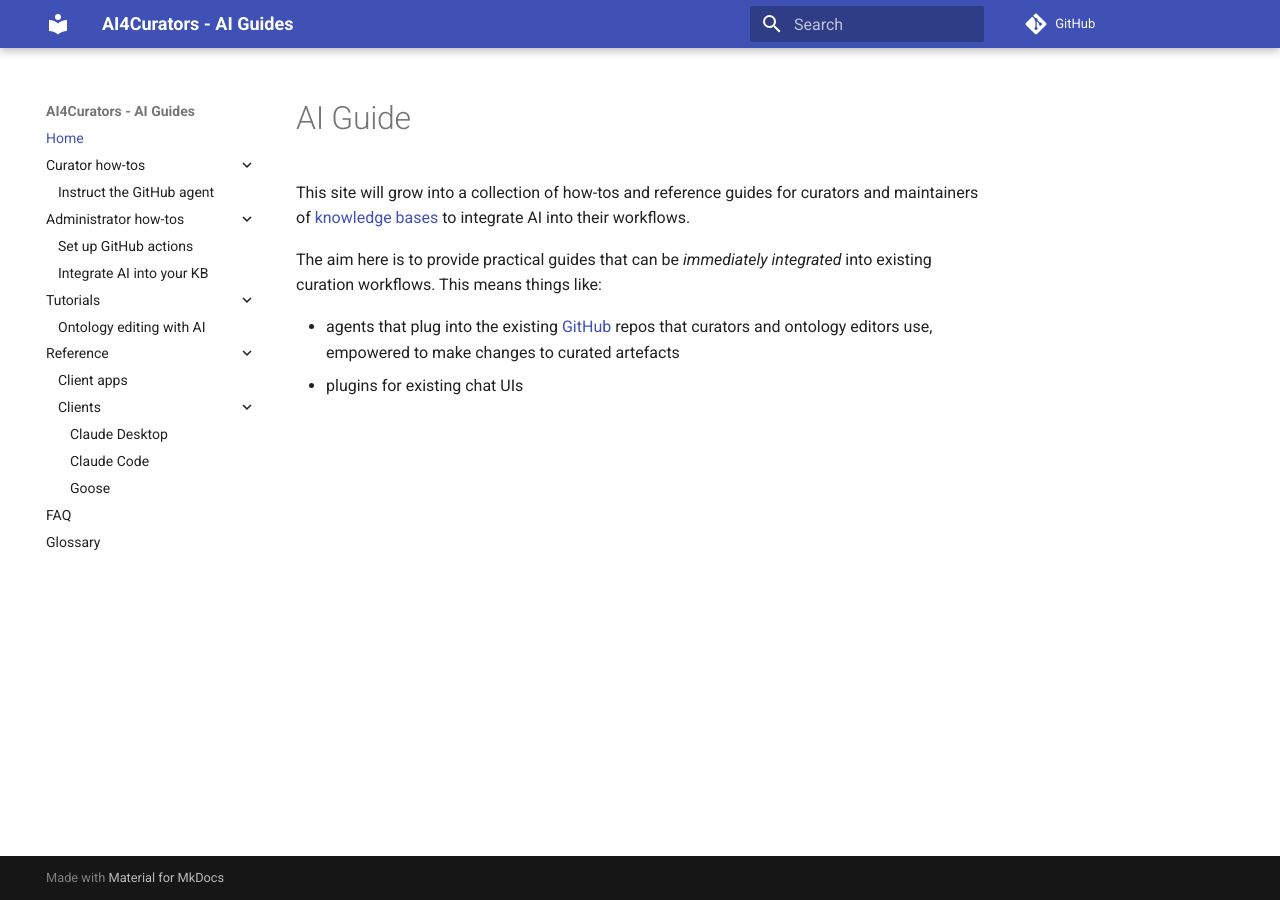
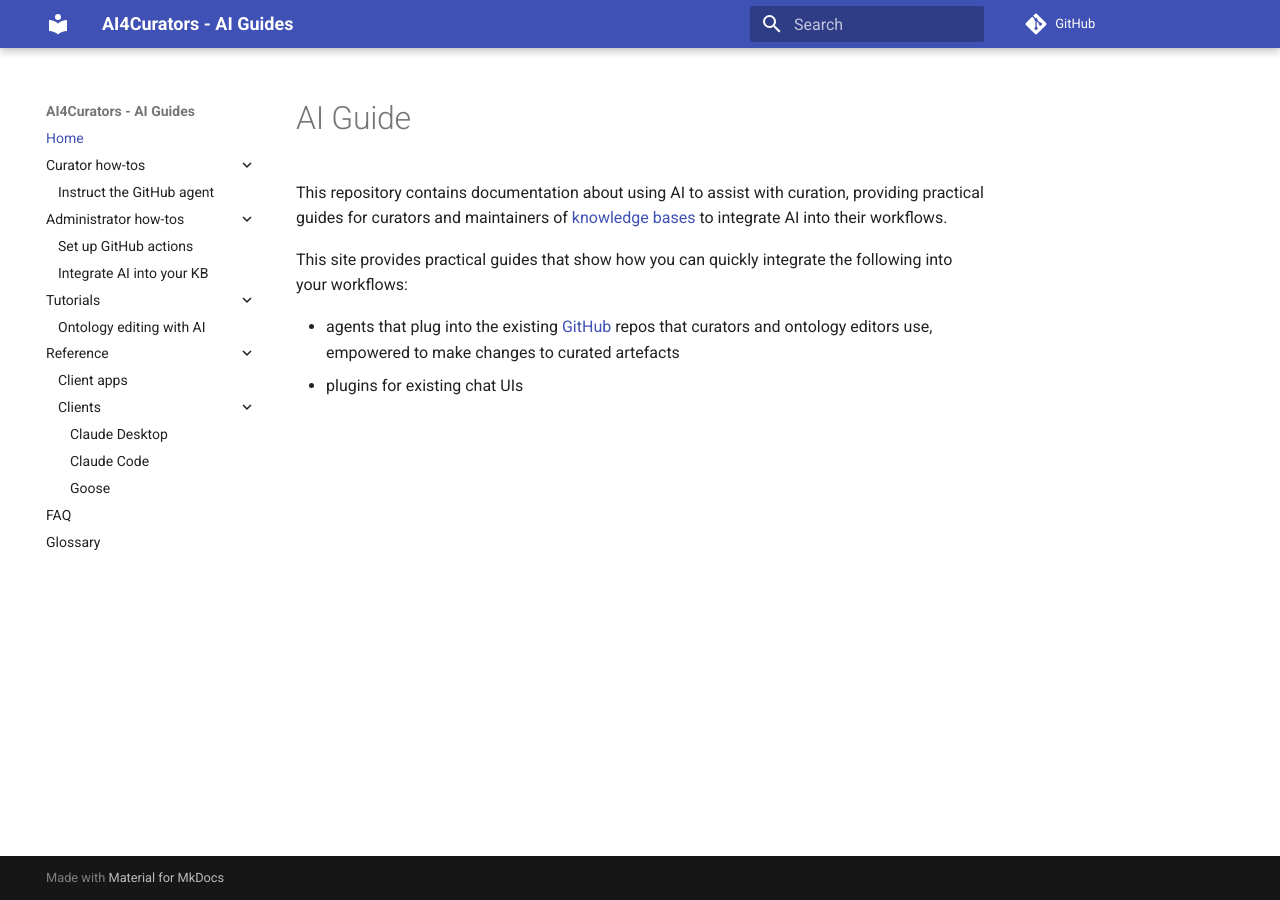
Before and after one commit to ai4curation/aidocs, an MkDocs documentation site: the page built from docs/index.md, in a window 1280 px wide. Built offline with MkDocs 1.6.1 and Material for MkDocs 9.7.7, drawn with Linux system fonts in a browser that asks for light colours; comment, search, counter and statistics services are not loaded.

Commit message:
Update documentation per Nomi's feedback
Co-authored-by: cmungall <50745+cmungall@users.noreply.github.com>

```diff
--- a/docs/index.md
+++ b/docs/index.md
@@ -1,11 +1,8 @@
 # AI Guide
 
-This site will grow into a collection of how-tos and reference guides
-for curators and maintainers of [knowledge bases](glossary.md#knowledge-base-kb) to integrate AI into their
-workflows.
+This repository contains documentation about using AI to assist with curation, providing practical guides for curators and maintainers of [knowledge bases](glossary.md#knowledge-base-kb) to integrate AI into their workflows.
 
-The aim here is to provide practical guides that can be *immediately integrated*
-into existing curation workflows. This means things like:
+This site provides practical guides that show how you can quickly integrate the following into your workflows:
 
 - agents that plug into the existing [GitHub](https://github.com) repos that curators and ontology editors use,
   empowered to make changes to curated artefacts
```
Also changed, not shown: CONTRIBUTOR.md (added, +5 -0 lines).
